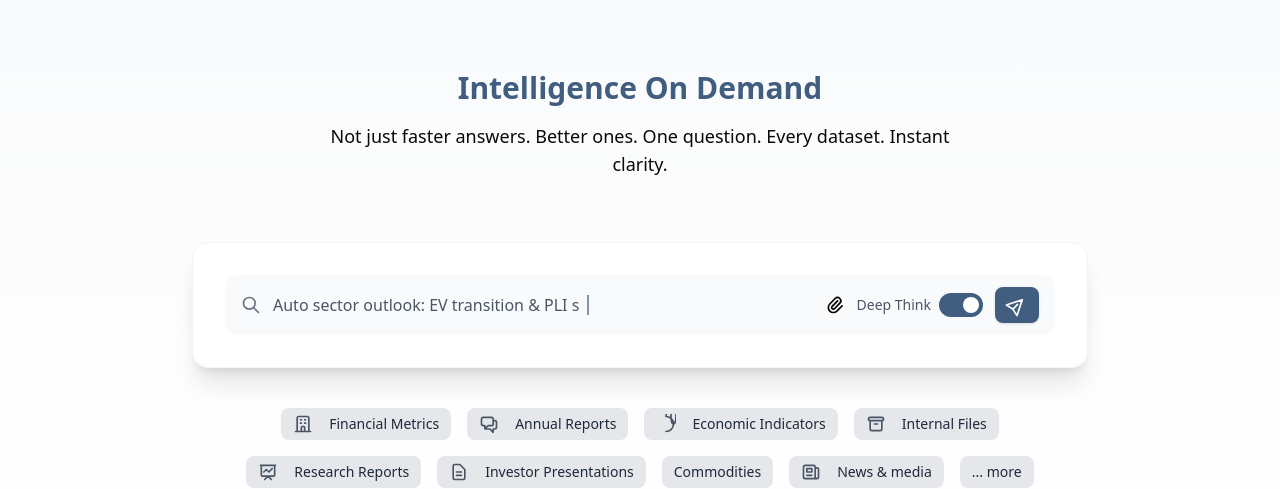
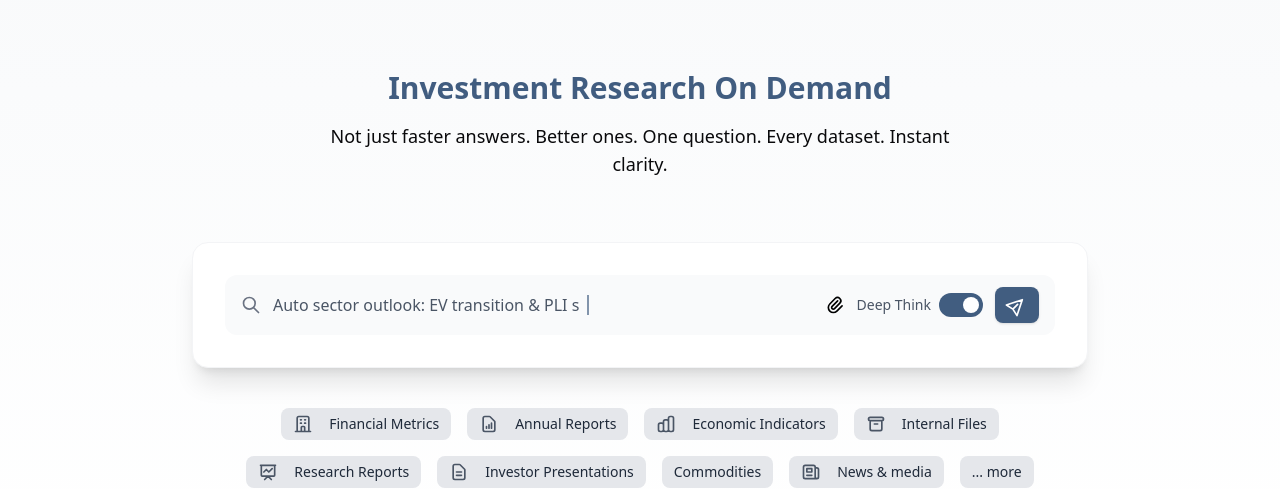
Before and after one commit to Tarunchintakunta/test-land, a Next.js app: page / in a window 1280 px wide. Shown: the part 674-1163 px from the top of the page. Built offline with nearby package versions, Linux system fonts and the light colour scheme.

Commit message:
changed the button ufnctionality

```diff
--- a/components/QuerySection.tsx
+++ b/components/QuerySection.tsx
@@ -76,7 +76,7 @@ const QuerySection = () => {
           viewport={{ once: true }}
           transition={{ duration: 0.6 }}
         >
-          <h2 className="text-3xl font-semibold text-[#415d80] mb-4">Intelligence On Demand</h2>
+          <h2 className="text-3xl font-semibold text-[#415d80] mb-4">Investment Research On Demand</h2>
           <p className="text-lg text-tertiary max-w-2xl mx-auto">
           Not just faster answers. Better ones. One question. Every dataset. Instant clarity.
           </p>
@@ -152,7 +152,6 @@ const QuerySection = () => {
               size="sm"
               className="flex items-center space-x-2"
               active={activeSource === 'Financial Metrics'}
-              onClick={() => handleSourceSelect('Financial Metrics')}
             >
               <svg className="w-5 h-5 text-gray-600" fill="none" stroke="currentColor" viewBox="0 0 24 24">
                 <path strokeLinecap="round" strokeLinejoin="round" strokeWidth="2" d="M19 21V5a2 2 0 00-2-2H7a2 2 0 00-2 2v16m14 0h2m-2 0h-5m-9 0H3m2 0h5M9 7h1m-1 4h1m4-4h1m-1 4h1m-5 10v-5a1 1 0 011-1h2a1 1 0 011 1v5m-4 0h4"></path>
@@ -164,11 +163,10 @@ const QuerySection = () => {
               variant="secondary"
               size="sm"
               className="flex items-center space-x-2"
-              active={activeSource === 'Transcripts'}
-              onClick={() => handleSourceSelect('Transcripts')}
+              active={activeSource === 'Annual Reports'}
             >
               <svg className="w-5 h-5 text-gray-600" fill="none" stroke="currentColor" viewBox="0 0 24 24">
-                <path strokeLinecap="round" strokeLinejoin="round" strokeWidth="2" d="M17 8h2a2 2 0 012 2v6a2 2 0 01-2 2h-2v4l-4-4H9a1.994 1.994 0 01-1.414-.586m0 0L11 14h4a2 2 0 002-2V6a2 2 0 00-2-2H5a2 2 0 00-2 2v6a2 2 0 002 2h2v4l.586-.586z"></path>
+                <path strokeLinecap="round" strokeLinejoin="round" strokeWidth="2" d="M9 17v-2m3 2v-4m3 4v-6m2 10H7a2 2 0 01-2-2V5a2 2 0 012-2h5.586a1 1 0 01.707.293l5.414 5.414a1 1 0 01.293.707V19a2 2 0 01-2 2z"></path>
               </svg>
               <span className="font-medium">Annual Reports</span>
             </Button3D>
@@ -177,11 +175,10 @@ const QuerySection = () => {
               variant="secondary"
               size="sm"
               className="flex items-center space-x-2"
-              active={activeSource === 'Web'}
-              onClick={() => handleSourceSelect('Web')}
+              active={activeSource === 'Economic Indicators'}
             >
               <svg className="w-5 h-5 text-gray-600" fill="none" stroke="currentColor" viewBox="0 0 24 24">
-                <path strokeLinecap="round" strokeLinejoin="round" strokeWidth="2" d="M21 12a9 9 0 01-9 9m9-9a9 9 0 00-9-9m9 9c1.657 0 3-4.03 3-9s-1.343-9-3-9m0 18c-1.657 0-3-4.03-3-9s1.343-9 3-9m-9 9a9 9 0 019-9"></path>
+                <path strokeLinecap="round" strokeLinejoin="round" strokeWidth="2" d="M9 19v-6a2 2 0 00-2-2H5a2 2 0 00-2 2v6a2 2 0 002 2h2a2 2 0 002-2zm0 0V9a2 2 0 012-2h2a2 2 0 012 2v10m-6 0a2 2 0 002 2h2a2 2 0 002-2m0 0V5a2 2 0 012-2h2a2 2 0 012 2v14a2 2 0 01-2 2h-2a2 2 0 01-2-2z"></path>
               </svg>
               <span className="font-medium">Economic Indicators</span>
             </Button3D>
@@ -190,8 +187,7 @@ const QuerySection = () => {
               variant="secondary"
               size="sm"
               className="flex items-center space-x-2"
-              active={activeSource === 'Internal'}
-              onClick={() => handleSourceSelect('Internal')}
+              active={activeSource === 'Internal Files'}
             >
               <svg className="w-5 h-5 text-gray-600" fill="none" stroke="currentColor" viewBox="0 0 24 24">
                 <path strokeLinecap="round" strokeLinejoin="round" strokeWidth="2" d="M5 8h14M5 8a2 2 0 110-4h14a2 2 0 110 4M5 8v10a2 2 0 002 2h10a2 2 0 002-2V8m-9 4h4"></path>
@@ -204,7 +200,6 @@ const QuerySection = () => {
               size="sm"
               className="flex items-center space-x-2"
               active={activeSource === 'Market'}
-              onClick={() => handleSourceSelect('Market')}
             >
               <svg className="w-5 h-5 text-gray-600" fill="none" stroke="currentColor" viewBox="0 0 24 24">
                 <path strokeLinecap="round" strokeLinejoin="round" strokeWidth="2" d="M7 12l3-3 3 3 4-4M8 21l4-4 4 4M3 4h18M4 4h16v12a1 1 0 01-1 1H5a1 1 0 01-1-1V4z"></path>
@@ -217,7 +212,6 @@ const QuerySection = () => {
               size="sm"
               className="flex items-center space-x-2"
               active={activeSource === 'Presentations'}
-              onClick={() => handleSourceSelect('Presentations')}
             >
               <svg className="w-5 h-5 text-gray-600" fill="none" stroke="currentColor" viewBox="0 0 24 24">
                 <path strokeLinecap="round" strokeLinejoin="round" strokeWidth="2" d="M9 12h6m-6 4h6m2 5H7a2 2 0 01-2-2V5a2 2 0 012-2h5.586a1 1 0 01.707.293l5.414 5.414a1 1 0 01.293.707V19a2 2 0 01-2 2z"></path>
@@ -227,7 +221,6 @@ const QuerySection = () => {
             <Button3D
               variant="secondary"
               size="sm"
-              onClick={() => alert('More sources coming soon!')}
             >
               <span className="font-medium">Commodities</span>
             </Button3D>
@@ -236,7 +229,6 @@ const QuerySection = () => {
               size="sm"
               className="flex items-center space-x-2"
               active={activeSource === 'News'}
-              onClick={() => handleSourceSelect('News')}
             >
               <svg className="w-5 h-5 text-gray-600" fill="none" stroke="currentColor" viewBox="0 0 24 24">
                 <path strokeLinecap="round" strokeLinejoin="round" strokeWidth="2" d="M19 20H5a2 2 0 01-2-2V6a2 2 0 012-2h10a2 2 0 012 2v1m2 13a2 2 0 01-2-2V7m2 13a2 2 0 002-2V9a2 2 0 00-2-2h-2m-4-3H9M7 16h6M7 8h6v4H7V8z"></path>
@@ -247,7 +239,6 @@ const QuerySection = () => {
             <Button3D
               variant="secondary"
               size="sm"
-              onClick={() => alert('More sources coming soon!')}
             >
               <span className="font-medium">... more</span>
             </Button3D>
```
